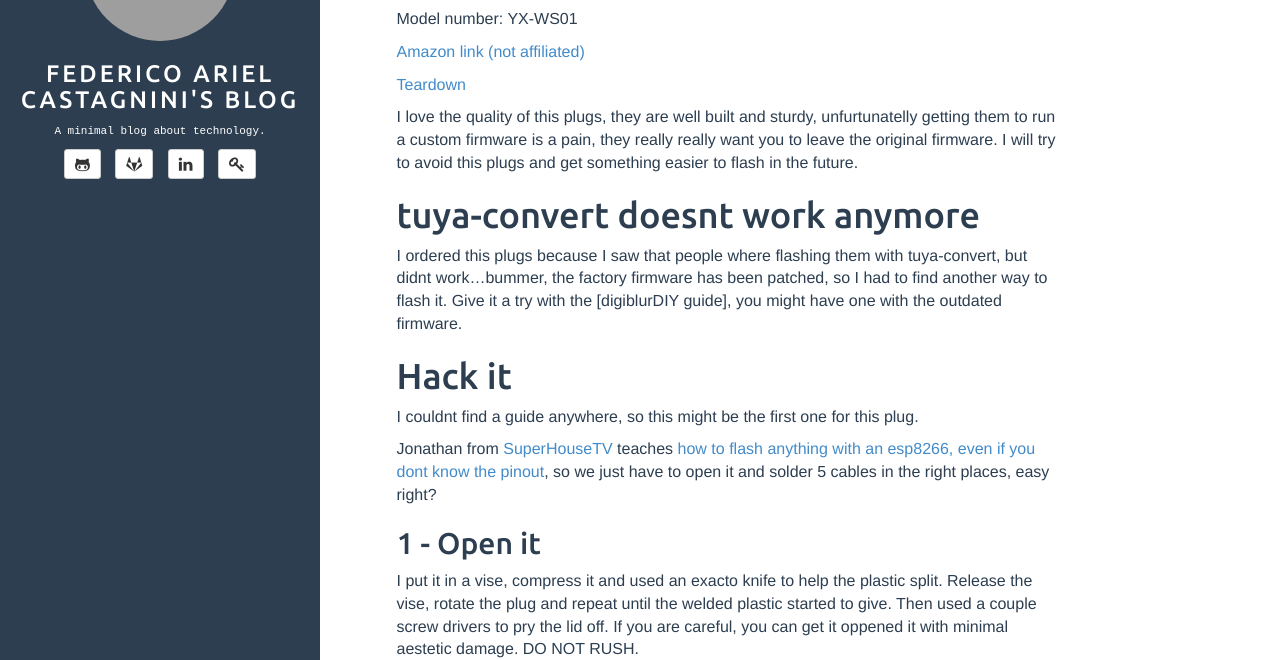
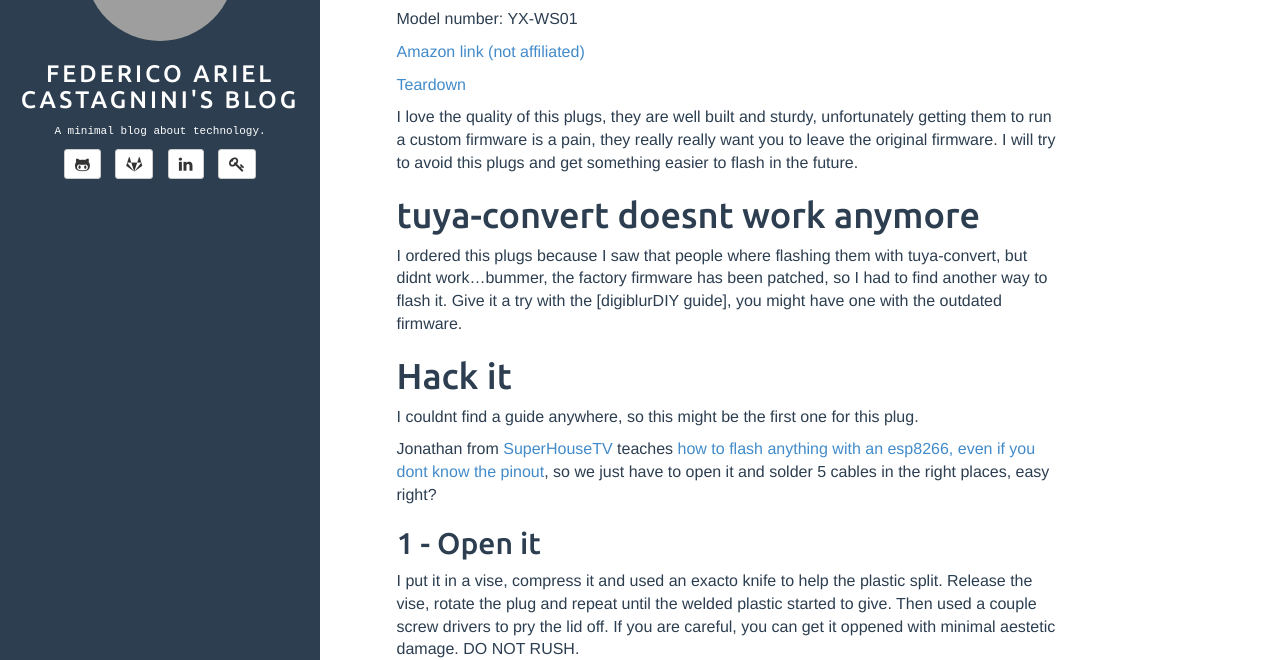
Before and after one commit to facastagnini/facastagnini.github.io, a Jekyll site: the page built from _posts/2019-08-26-how-to-flash-YX-WS01-smart-plug.md, in a window 1280 px wide and 900 px high. Shown: the part 237-897 px from the top of the window. Built offline with Jekyll 4.4.1, drawn with Linux system fonts in a browser that asks for light colours; some of the changed text lies outside the part shown; grey boxes are pictures that could not be loaded.

Commit message:
syntax bugs

```diff
--- a/_posts/2019-08-26-how-to-flash-YX-WS01-smart-plug.md
+++ b/_posts/2019-08-26-how-to-flash-YX-WS01-smart-plug.md
@@ -17,7 +17,7 @@
 
 [Teardown](https://www.youtube.com/watch?v=Xt_qkRCsYgg)
 
-I love the quality of this plugs, they are well built and sturdy, unfurtunatelly getting them to run a custom firmware is a pain, they really really want you to leave the original firmware. I will try to avoid this plugs and get something easier to flash in the future.
+I love the quality of this plugs, they are well built and sturdy, unfortunately getting them to run a custom firmware is a pain, they really really want you to leave the original firmware. I will try to avoid this plugs and get something easier to flash in the future.
 
 # tuya-convert doesnt work anymore
 I ordered this plugs because I saw that people where flashing them with tuya-convert, but didnt work...bummer, the factory firmware has been patched, so I had to find another way to flash it. Give it a try with the [digiblurDIY guide], you might have one with the outdated firmware.
@@ -29,7 +29,7 @@
 
 ## 1 - Open it
 I put it in a vise, compress it and used an exacto knife to help the plastic split. Release the vise, rotate the plug and repeat until the welded plastic started to give. Then used a couple screw drivers to pry the lid off.
-If you are careful, you can get it oppened it with minimal aestetic damage. DO NOT RUSH.
+If you are careful, you can get it oppened with minimal aestetic damage. DO NOT RUSH.
 
 ## 2 - Detach the board from the male plug
 Once the lid poped out, you need to remove the male plug from the circuit board, this is hard because all that metal is disipating the heat, so it may take a while.
```
Also changed, not shown: other parts of _posts/2019-08-26-how-to-flash-YX-WS01-smart-plug.md (+1 -1 lines).
